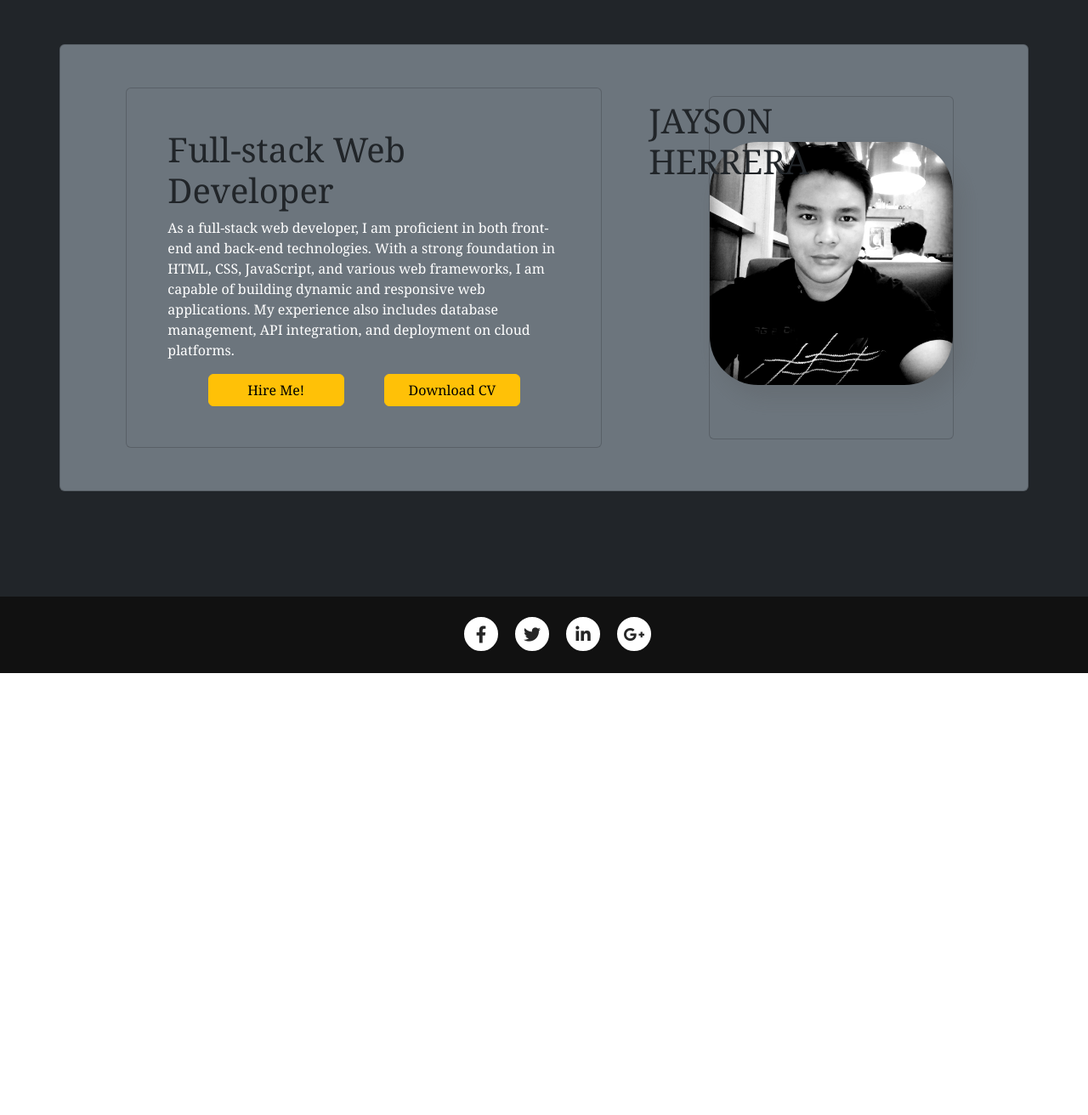
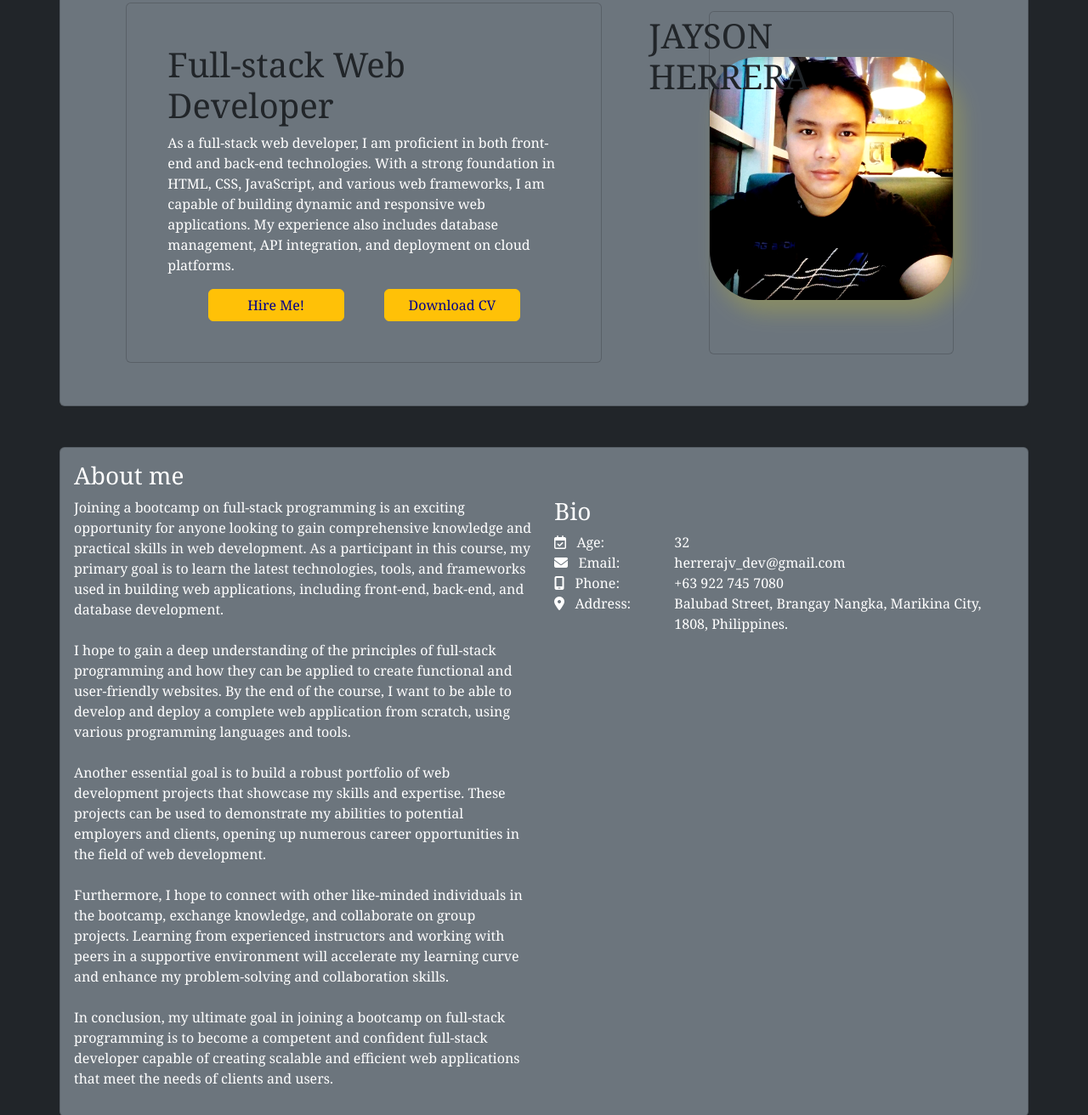
Before and after one commit to jayson182005/web-portfolio, a plain HTML site: page index.html in a window 1280 px wide. Shown: the part 148-1460 px from the top of the page at 85% size. Before the commit the page ends 940 px from the top, so only its background shows below. Drawn offline with nearby package versions, Linux system fonts and the light colour scheme.

Commit message:
:fire:Add content on index html, about html and style css. :wrench: fix buttons and links

```diff
--- a/index.html
+++ b/index.html
@@ -3,12 +3,12 @@
   <head>
     <meta charset="utf-8">
     <meta name="viewport" content="width=device-width, initial-scale=1">
-    <title>Bootstrap demo</title>
+    <title>Portfolio</title>
     <link rel="stylesheet" href="style.css">
     <link href="https://cdn.jsdelivr.net/npm/bootstrap@5.3.0-alpha1/dist/css/bootstrap.min.css" rel="stylesheet" integrity="sha384-GLhlTQ8iRABdZLl6O3oVMWSktQOp6b7In1Zl3/Jr59b6EGGoI1aFkw7cmDA6j6gD" crossorigin="anonymous">
     <link rel="stylesheet" href="https://cdnjs.cloudflare.com/ajax/libs/font-awesome/6.3.0/css/all.min.css" integrity="sha512-SzlrxWUlpfuzQ+pcUCosxcglQRNAq/DZjVsC0lE40xsADsfeQoEypE+enwcOiGjk/bSuGGKHEyjSoQ1zVisanQ==" crossorigin="anonymous" referrerpolicy="no-referrer" />
 </head>
-  <body class="container-fliud">
+  <body class="container-fliud ">
     <nav class="navbar navbar-expand-lg bg-dark fixed-top ">
         <div class="container d-flex navbar-dark">
           <p class="navbar-brand mx-auto">PORTFOLIO</p>
@@ -47,8 +47,8 @@
             <h1>Full-stack Web Developer</h1>
             <p>As a full-stack web developer, I am proficient in both front-end and back-end technologies. With a strong foundation in HTML, CSS, JavaScript, and various web frameworks, I am capable of building dynamic and responsive web applications. My experience also includes database management, API integration, and deployment on cloud platforms.</p>
             <div class="d-flex justify-content-evenly">
-              <button type="button" class="btn btn-warning" style="width: 10rem;">Hire Me!</button>
-              <button type="button" class="btn btn-warning" style="width: 10rem;">Download CV</button>
+              <button type="button" class="btn btn-warning" style="width: 10rem;"><a href="mailto:herrerajv.dev@gmail.com" style="text-decoration: none; color:darkblue; "> Hire Me!</a></button>
+              <button type="button" class="btn btn-warning" style="width: 10rem;"><a href="resources/resume.docx" download="resorces/resume.docx" style="text-decoration: none; color:darkblue;"> Download CV</a></button>
             </div>
           </div>
           <div class="card d-flex justify-content-evenly photo bg-secondary img-fluid" style="width: 18rem; margin: 60px;">
@@ -60,21 +60,63 @@
           </div>
         </div>
       </article>
+      <article class="container bg-secondary article-container card mt-5 p-3">
+        <div class="row">
+          <h3 class="row-7">About me</h3>
+          <section class=" col-6 ">
+            <p>Joining a bootcamp on full-stack programming is an exciting opportunity for anyone looking to gain comprehensive knowledge and practical skills in web development. As a participant in this course, my primary goal is to learn the latest technologies, tools, and frameworks used in building web applications, including front-end, back-end, and database development.
+              <br><br>
+              I hope to gain a deep understanding of the principles of full-stack programming and how they can be applied to create functional and user-friendly websites. By the end of the course, I want to be able to develop and deploy a complete web application from scratch, using various programming languages and tools.
+              <br><br>
+              Another essential goal is to build a robust portfolio of web development projects that showcase my skills and expertise. These projects can be used to demonstrate my abilities to potential employers and clients, opening up numerous career opportunities in the field of web development.
+              <br><br>
+              Furthermore, I hope to connect with other like-minded individuals in the bootcamp, exchange knowledge, and collaborate on group projects. Learning from experienced instructors and working with peers in a supportive environment will accelerate my learning curve and enhance my problem-solving and collaboration skills.
+              <br><br>
+              In conclusion, my ultimate goal in joining a bootcamp on full-stack programming is to become a competent and confident full-stack developer capable of creating scalable and efficient web applications that meet the needs of clients and users.</p>
+          </section>
+          <aside class="col-6">
+            <h3> Bio</h3>
+            <div class="row">
+              <div class="col-3"><i class="fa-regular fa-calendar-check"></i> &nbsp; Age:</div>
+              <div class="col">32</div>
+            </div>
+            <div class="row">
+              <div class="col-3"><i class="fa-solid fa-envelope"></i> &nbsp; Email:</div>
+              <div class="col">herrerajv_dev@gmail.com</div>
+            </div>
+            <div class="row">
+              <div class="col-3"><i class="fa-solid fa-mobile-screen"></i> &nbsp; Phone:</div>
+              <div class="col">+63 922 745 7080</div>
+            </div>
+            <div class="row">
+              <div class="col-3"><i class="fa-solid fa-location-dot"></i> &nbsp; Address:</div>
+              <div class="col">Balubad Street, Brangay Nangka, Marikina City, 1808, Philippines.</div>
+            </div>
+
+
+
+          </aside>
+        </div>
+      </article>
     </div>
+
+
+    </div>
+
 
       <footer class="socmed-container bg-body-dark d-flex justify-content-center p-4">
         <ul>
             <li>
-              <a href="#">
+              <a href="https://www.facebook.com/jayson.herrera.3344" target="_blank">
                 <i class="fab fa-facebook-f icon"></i></a>
             </li>
             <li>
-              <a href="#"><i class="fab fa-twitter icon"></i></a>
+              <a href="https://twitter.com/herrerajv_dev" target="_blank"><i class="fab fa-twitter icon"></i></a>
             </li>
             <li>
-              <a href="#"><i class="fab fa-linkedin-in icon"></i></a></li>
+              <a href="https://www.linkedin.com/in/jayson-herrera-5964ab26a/" target="_blank"><i class="fab fa-linkedin-in icon"></i></a></li>
             <li>
-              <a href="#"><i class="fab fa-google-plus-g icon"></i></a></li>
+              <a href="https://www.instagram.com/jayson182005/"><i class="fa-brands fa-instagram icon"></i></a></li>
           </ul>
     </footer>
 
--- a/style.css
+++ b/style.css
@@ -4,8 +4,14 @@
 }
 
  .hero-banner {
-  padding-top: 200px;
-  height: 850px;
+  padding-top: 100px;
+  padding-bottom: 200px;
+}
+
+aside {
+  width: 30%;
+  float: right;
+
 }
 
 .socmed-container ul {
@@ -20,9 +26,7 @@
 .socmed-container ul li {
   list-style: none;
 }
-.navbar-item {
-accent-color: #1A6446;
-}
+
 .socmed-container ul li a {
   width: 40px;
   height: 40px;
@@ -94,8 +98,8 @@ a{
 
   .photo img{
     object-fit: cover;
-    filter: grayscale(100%) contrast(120%);
-    box-shadow: 10px 15px 25px 0 rgba(16, 114, 3, 0.2);
+    filter: grayscale(10%) contrast(120%);
+    box-shadow: 10px 15px 25px 0 rgba(241, 218, 6, 0.2);
     display: block;
     transition: all .5s cubic-bezier(0.645, 0.045, 0.355, 1);
     margin-top: -10px;
@@ -147,3 +151,13 @@ a{
   padding-top: 200px;
   height: 850px;
 }
+
+.prj-img:hover {
+  transform: scale(1.5);
+}
+
+@media screen and (max-width: 990px) {
+  .name{
+    transform: translate(0%, -455%);
+  }
+}
```
Also changed, not shown: about.html (+14 -10 lines), resources/logo.png (deleted), 1 other file.
